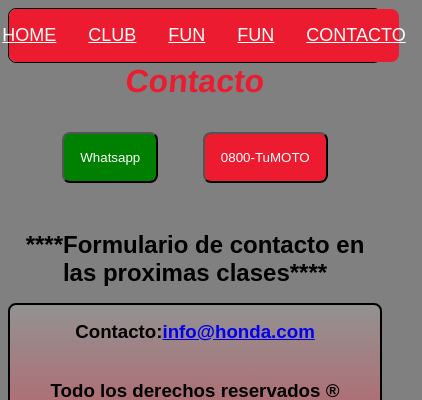
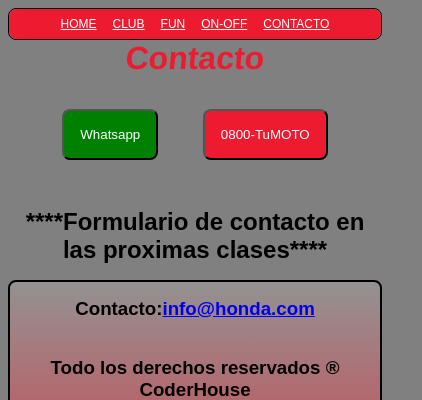
Before and after one commit to GuilleCompaq/EntregaFinal, a website: page pages/contacto.html in a window 390 px wide. Shown: the top 400 px of the page, 422 px wide, since content can reach past the window. Drawn offline with nearby package versions, Linux system fonts and the light colour scheme.

Commit message:
navbar fix01

```diff
--- a/css/styles.css
+++ b/css/styles.css
@@ -185,8 +185,15 @@ h4 {
     min-width: 344px;
   }
   .navbar__ul {
-    font-size: 14px;
+    font-size: 12px;
     background-color: #ed1b2f;
+
+
+  }
+  .navbar__li a {
+    font-size: 12px;
+    padding: 8px;
+
   }
   #footer {
     grid-template-columns: 1fr;
--- a/pages/contacto.html
+++ b/pages/contacto.html
@@ -22,6 +22,7 @@
 
     <title>CONTACTO</title>
   </head>
+
   <body id="body">
     <header id="header">
       <nav class="navbar">
@@ -29,7 +30,7 @@
           <li class="navbar__li"><a href="../index.html">home</a></li>
           <li class="navbar__li"><a href="./club.html">CLUB</a></li>
           <li class="navbar__li"><a href="./fun.html">FUN</a></li>
-          <li class="navbar__li"><a href="./on-off.html">FUN</a></li>
+          <li class="navbar__li"><a href="./on-off.html">ON-OFF</a></li>
           <li class="navbar__li"><a href="./contacto.html">Contacto</a></li>
         </ul>
       </nav>
```
Also changed, not shown: index.html (+4 -5 lines).
